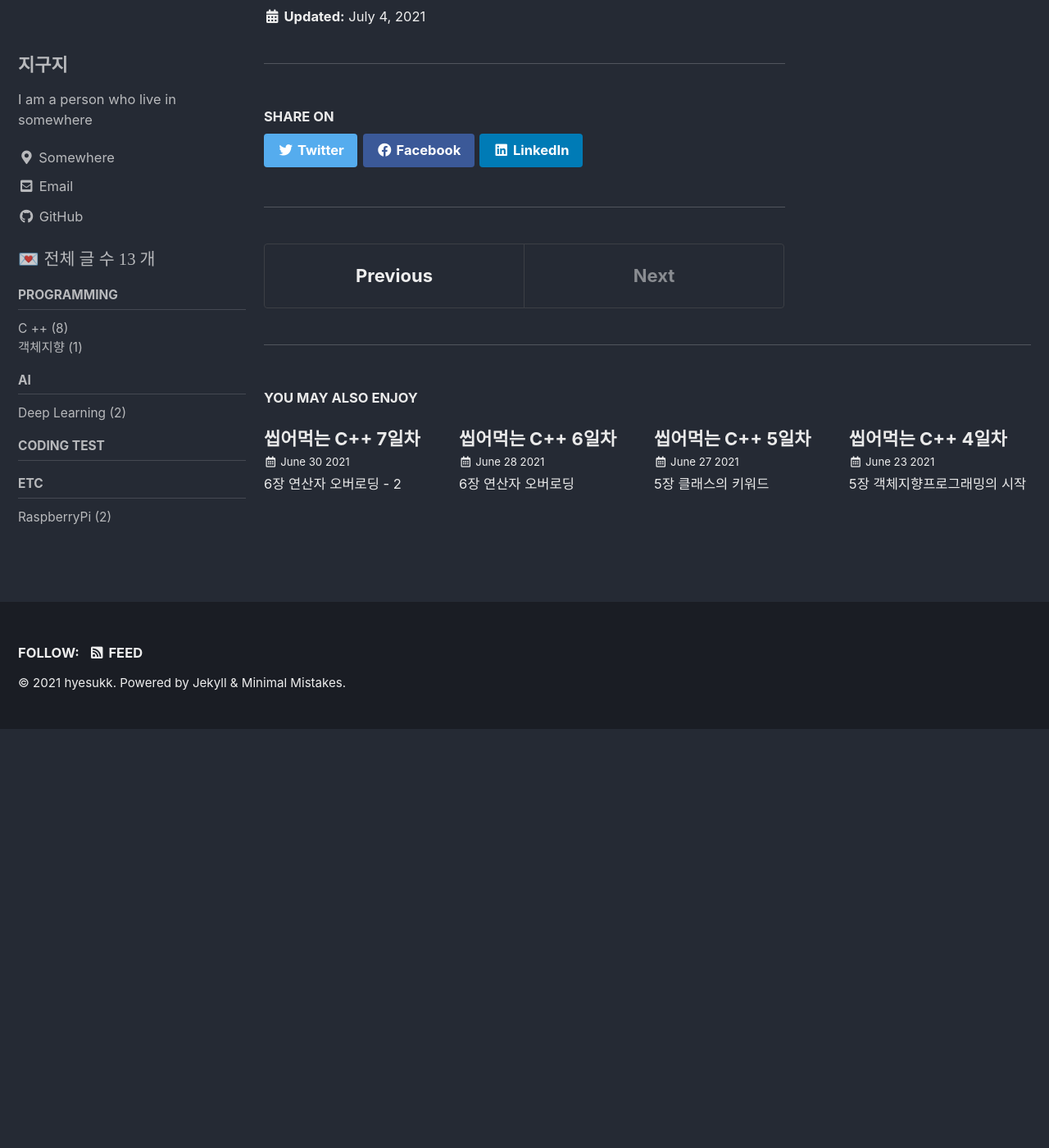
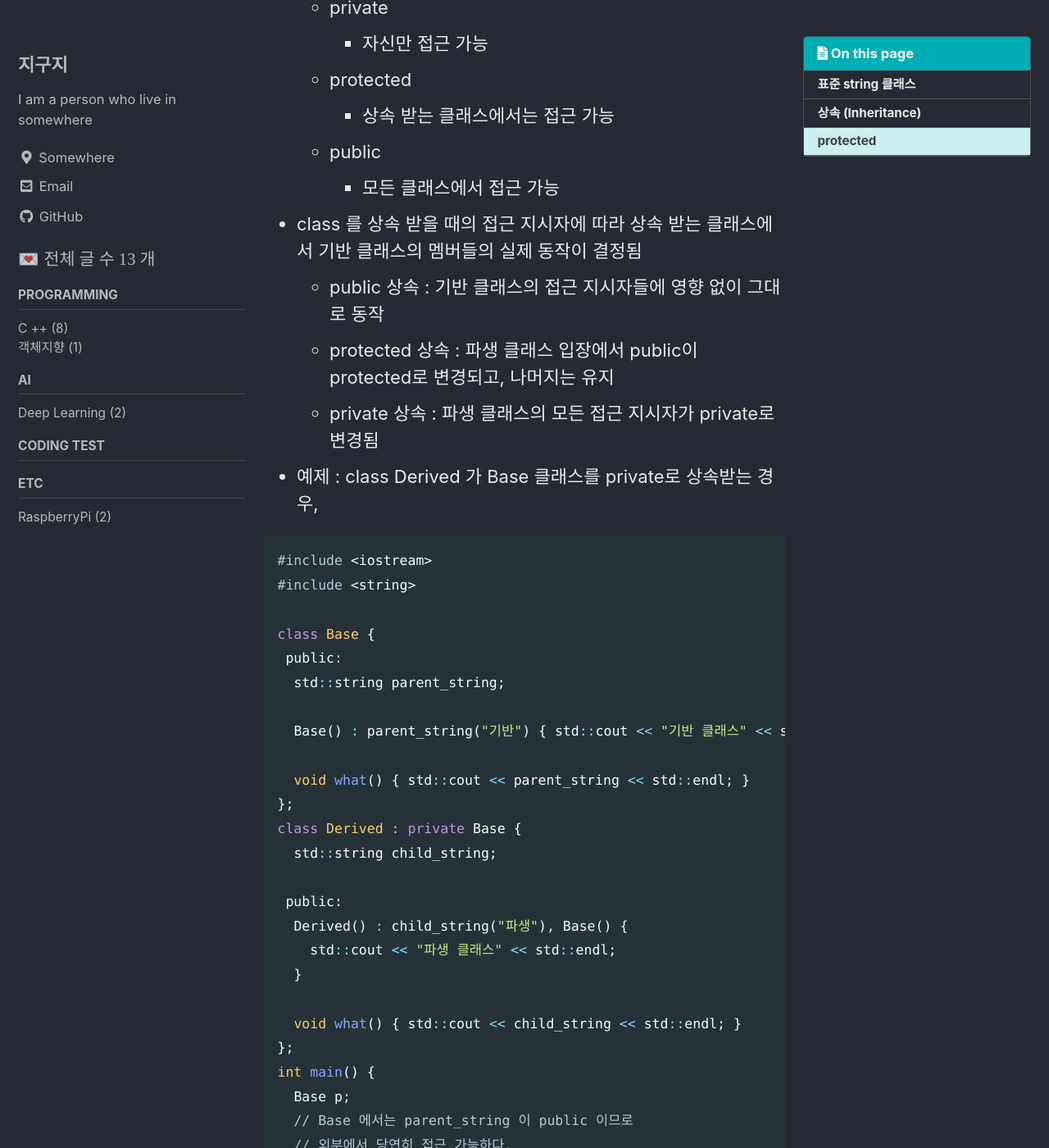
Before and after one commit to hyesuk-k/hyesuk-k.github.io, a Jekyll site: the page built from _posts/2021-07-01-cpp_start_day8.md, in a window 1280 px wide and 1400 px high, scrolled down 2350 px. Shown: the whole window at 82% size. Built offline with Jekyll 4.4.1, drawn with Linux system fonts in a browser that asks for light colours; cached includes are drawn as plain includes; before the commit the page ends 3239 px from its top, so only the background shows below that; some of the changed text lies outside the part shown.

Commit message:
[cpp] 상속 - 접근 지시자 내용 확인
* 다음에는 is-a 와 has-a 관계에 대해 공부할 것

````diff
--- a/_posts/2021-07-01-cpp_start_day8.md
+++ b/_posts/2021-07-01-cpp_start_day8.md
@@ -78,3 +78,58 @@ public:
 ```cpp
 class Derived : public Base
 ```
+
+# protected
+
+* C++ 접근 지시자
+  + private
+    - 자신만 접근 가능
+  + protected
+    - 상속 받는 클래스에서는 접근 가능
+  + public
+    - 모든 클래스에서 접근 가능
+
+* class 를 상속 받을 때의 접근 지시자에 따라 상속 받는 클래스에서 기반 클래스의 멤버들의 실제 동작이 결정됨
+  + public 상속 : 기반 클래스의 접근 지시자들에 영향 없이 그대로 동작
+  + protected 상속 : 파생 클래스 입장에서 public이 protected로 변경되고, 나머지는 유지
+  + private 상속 : 파생 클래스의 모든 접근 지시자가 private로 변경됨
+
+* 예제 : class Derived 가 Base 클래스를 private로 상속받는 경우,
+
+```cpp
+#include <iostream>
+#include <string>
+
+class Base {
+ public:
+  std::string parent_string;
+
+  Base() : parent_string("기반") { std::cout << "기반 클래스" << std::endl; }
+
+  void what() { std::cout << parent_string << std::endl; }
+};
+class Derived : private Base {
+  std::string child_string;
+
+ public:
+  Derived() : child_string("파생"), Base() {
+    std::cout << "파생 클래스" << std::endl;
+  }
+
+  void what() { std::cout << child_string << std::endl; }
+};
+int main() {
+  Base p;
+  // Base 에서는 parent_string 이 public 이므로
+  // 외부에서 당연히 접근 가능하다.
+  std::cout << p.parent_string << std::endl;
+
+  Derived c;
+  // 반면에 Derived 에서는 parent_string 이
+  // (private 상속을 받았기 때문에) private 이
+  // 되어서 외부에서 접근이 불가능하다.
+  std::cout << c.parent_string << std::endl;
+
+  return 0;
+}
+```
````
